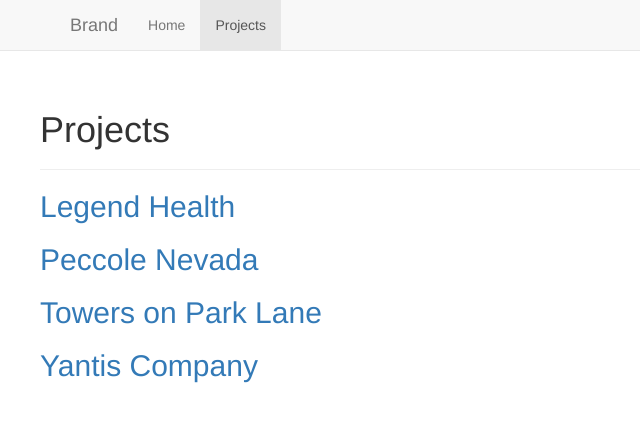
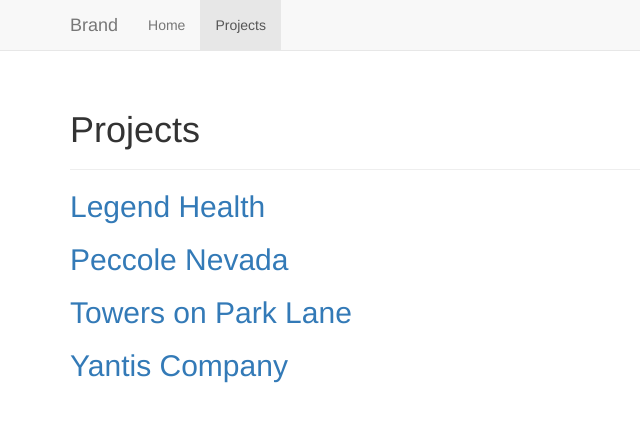
Before and after one commit to noncasus/fcc-portfolio, a Jekyll site: the page built from projects.html, in a window 1280 px wide. Shown: the top 422 px of the page, without its empty margins (0-640 px from the left). Built offline with Jekyll 4.4.1, drawn with Linux system fonts in a browser that asks for light colours; nearby versions of some CDN libraries.

Commit message:
Updated '/_layouts/page.html' via CloudCannon

```diff
--- a/_layouts/page.html
+++ b/_layouts/page.html
@@ -1,7 +1,7 @@
 ---
 layout: default
 ---
-<article class="page row">
+<article class="page col-md-12">
 
   <header class="page-header">
     <h1 class="page-title" itemprop="name headline">{{ page.title }}</h1>
```
